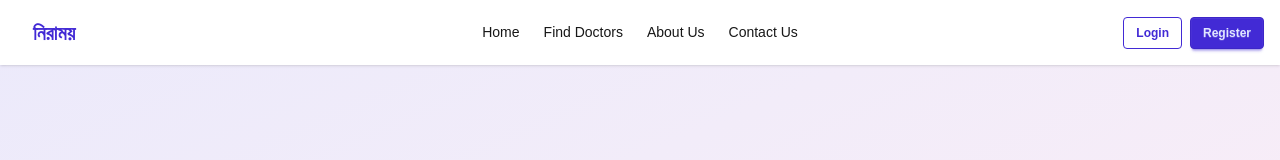
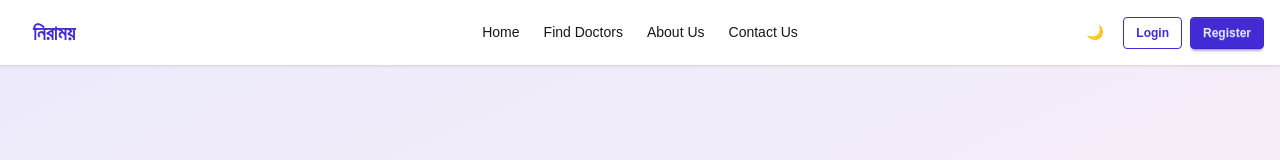
Before and after one commit to Biplob106/niramoy-client, a Next.js app: page / in a window 1280 px wide. Shown: the top 160 px of the page. Built offline with nearby package versions, Linux system fonts and the light colour scheme; no server answers.

Commit message:
feat: add dark light theme toggle with daisyui data-theme

```diff
--- a/src/app/globals.css
+++ b/src/app/globals.css
@@ -1,5 +1,7 @@
 @import "tailwindcss";
-@plugin "daisyui";
+@plugin "daisyui" {
+  themes: light --default, dark --prefersdark;
+}
 
 
 :root {
--- a/src/components/Navbar.jsx
+++ b/src/components/Navbar.jsx
@@ -2,6 +2,7 @@
 import Link from "next/link";
 import toast from "react-hot-toast";
 import useAuth from "@/hooks/useAuth";
+import ThemeToggle from "@/components/ThemeToggle";
 
 export default function Navbar() {
   const { user, logOut } = useAuth();
@@ -46,6 +47,7 @@ export default function Navbar() {
       </div>
 
       <div className="navbar-end gap-2">
+        <ThemeToggle />
         {user ? (
           <div className="dropdown dropdown-end">
             <div tabIndex={0} role="button" className="btn btn-ghost btn-circle avatar">
--- /dev/null
+++ b/src/components/ThemeToggle.jsx
@@ -0,0 +1,31 @@
+"use client";
+import { useEffect, useState } from "react";
+
+export default function ThemeToggle() {
+  const [theme, setTheme] = useState("light");
+
+  // আগের পছন্দ লোড করো
+  useEffect(() => {
+    const saved = localStorage.getItem("theme") || "light";
+    setTheme(saved);
+    document.documentElement.setAttribute("data-theme", saved);
+  }, []);
+
+  const toggle = () => {
+    const next = theme === "light" ? "dark" : "light";
+    setTheme(next);
+    localStorage.setItem("theme", next);
+    document.documentElement.setAttribute("data-theme", next);
+  };
+
+  return (
+    <button
+      onClick={toggle}
+      className="btn btn-ghost btn-circle"
+      aria-label="theme toggle"
+      title={theme === "light" ? "ডার্ক মোড" : "লাইট মোড"}
+    >
+      {theme === "light" ? "🌙" : "☀️"}
+    </button>
+  );
+}
```
